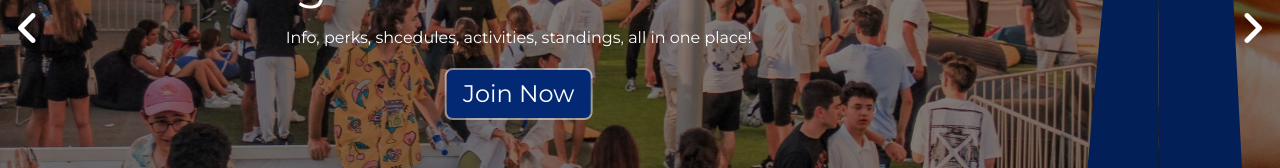
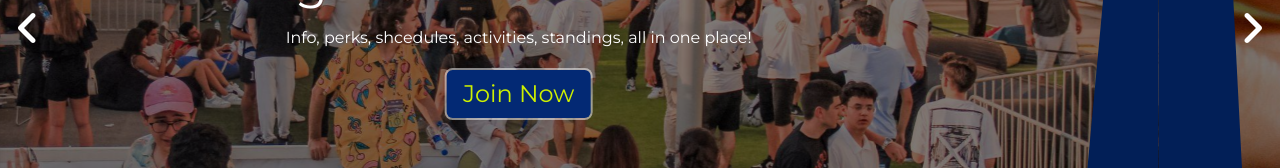
Before and after one commit to nasirmovlamov/goalplus, a Next.js app: page / in a window 1280 px wide. Shown: the part 539-707 px from the top of the page. Built offline with nearby package versions, Linux system fonts and the light colour scheme.

Commit message:
fix: color

```diff
--- a/src/components/HomeMainSlider.tsx
+++ b/src/components/HomeMainSlider.tsx
@@ -65,7 +65,7 @@ export default function HomeMainSlider() {
             {/* cool background frame */}
             <Link
               href="/register"
-              className="mt-5 bg-[#032974] w-max text-white rounded-md px-4 py-2 hover:bg-[#0a3b9d] transition duration-300 ease-in-out text-2xl text-[#c4f000]"
+              className="mt-5 bg-[#032974] w-max  rounded-md px-4 py-2 hover:bg-[#0a3b9d] transition duration-300 ease-in-out text-2xl text-[#c4f000]"
               style={{
                 boxShadow: "0px 0px 0px 2px rgba(255,255,255,0.5)",
               }}
@@ -109,7 +109,7 @@ export default function HomeMainSlider() {
             </p>
             <Link
               href="/register"
-              className="mt-5 bg-[#032974] w-max text-white rounded-md px-4 py-2 hover:bg-[#0a3b9d] transition duration-300 ease-in-out md:text-2xl text-[#cdf000]"
+              className="mt-5 bg-[#032974] w-max  rounded-md px-4 py-2 hover:bg-[#0a3b9d] transition duration-300 ease-in-out md:text-2xl text-[#cdf000]"
               style={{
                 boxShadow: "0px 0px 0px 2px rgba(255,255,255,0.5)",
               }}
@@ -158,7 +158,7 @@ export default function HomeMainSlider() {
             <p className="text-center mt-5">Goalplus Summer 2023</p>
             <Link
               href="/register"
-              className="mt-5 bg-[#032974] w-max text-white rounded-md px-4 py-2 hover:bg-[#0a3b9d] transition duration-300 ease-in-out text-2xl text-[#c4f000]"
+              className="mt-5 bg-[#032974] w-max  rounded-md px-4 py-2 hover:bg-[#0a3b9d] transition duration-300 ease-in-out text-2xl text-[#c4f000]"
               style={{
                 boxShadow: "0px 0px 0px 2px rgba(255,255,255,0.5)",
               }}
```
